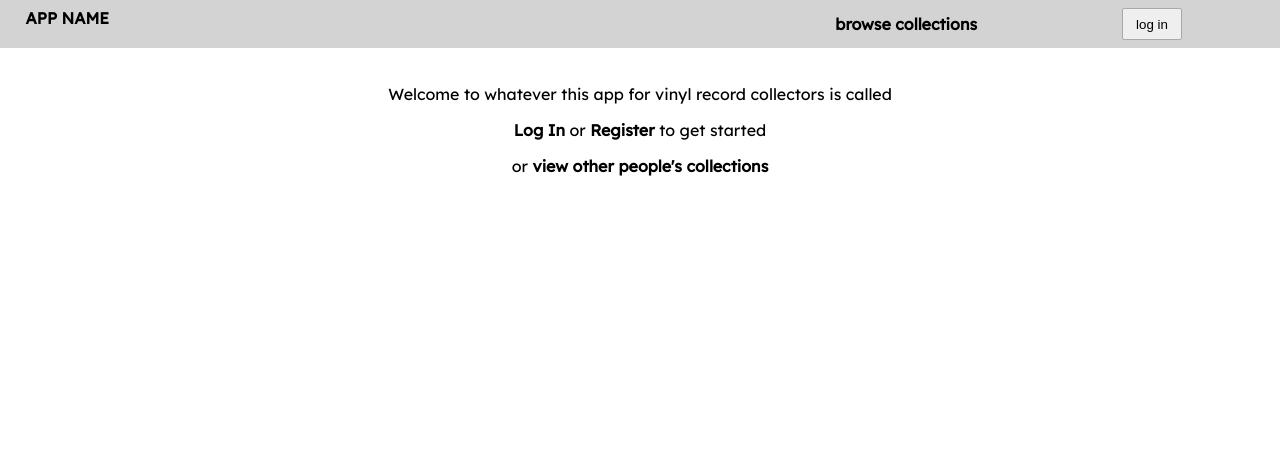
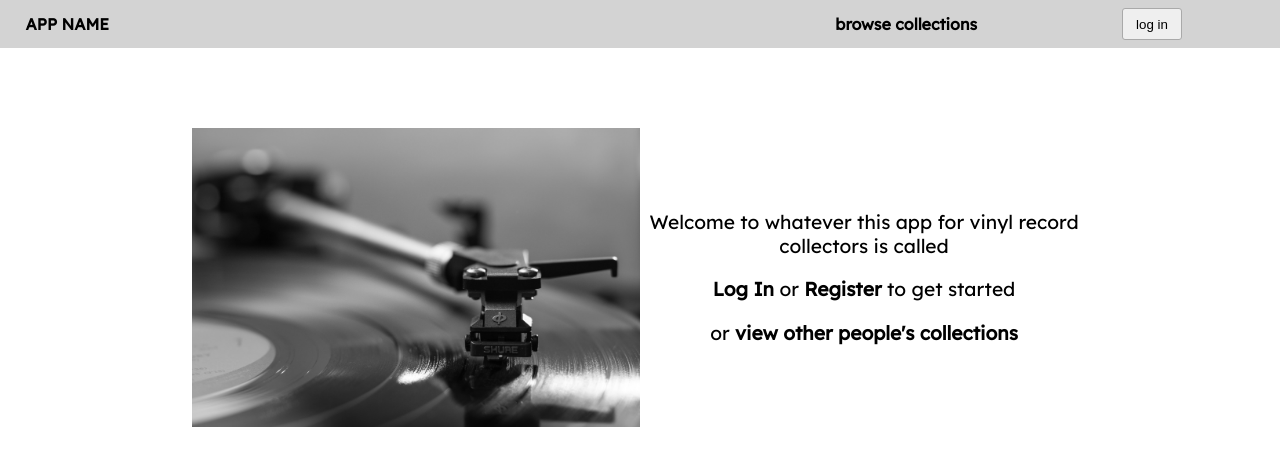
Before and after one commit to alex-curtin/sei-p4, a React (Create React App) app in the folder record-app/client/: page / in a window 1280 px wide. Shown: the top 466 px of the page. Built offline with nearby package versions, Linux system fonts and the light colour scheme; no server answers; the HTML template or start-up script is replaced by a standard one.

Commit message:
style navbar and home

```diff
--- a/record-app/client/src/App.css
+++ b/record-app/client/src/App.css
@@ -8,11 +8,15 @@ button {
   height: 4vh;
   min-width: 60px;
   border: 1px solid darkgrey;
-  border-radius: 2px;
+  border-radius: 3px;
 }
 
 button:hover {
   cursor: pointer;
+}
+
+button:active {
+  background: lightgray;
 }
 
 a {
@@ -30,8 +34,10 @@ a:hover {
 .navbar {
   display: flex;
   justify-content: space-between;
+  align-items: center;
   background: lightgray;
   padding: 1vh 2vw;
+  max-height: 100px;
 }
 
 .links {
@@ -46,6 +52,30 @@ a:hover {
   display: flex;
   align-items: center;
   justify-content: space-between;
+}
+
+/******************HOME*********************/
+
+.home-page {
+  margin: 10vh auto;
+  display: flex;
+  justify-content: space-between;
+  align-items: center;
+  width: 70%;
+  box-sizing: border-box;
+  font-size: 1.5vw;
+}
+
+.hero-img {
+  width: 50%;
+  max-width: 500px;
+}
+
+.home-links {
+  width: 50%;
+  display: flex;
+  flex-direction: column;
+  justify-content: center;
 }
 
 /*************USER FORM**************/
--- a/record-app/client/src/components/Home.jsx
+++ b/record-app/client/src/components/Home.jsx
@@ -1,10 +1,11 @@
 import React from 'react';
 import { Link } from 'react-router-dom';
+import heroImg from '../assets/record-needle.jpg';
 
 const Home = (props) => {
   return (
     <div className="home-page">
-      <img className="hero-image" />
+      <img className="hero-img" src={heroImg} alt="thingy" />
       <div className="home-links">
         {props.currentUser ?
           <div>
```
Also changed, not shown: record-app/client/src/assets/record-needle.jpg (added), 1 other file (tests, documents, lock files or other folders).
